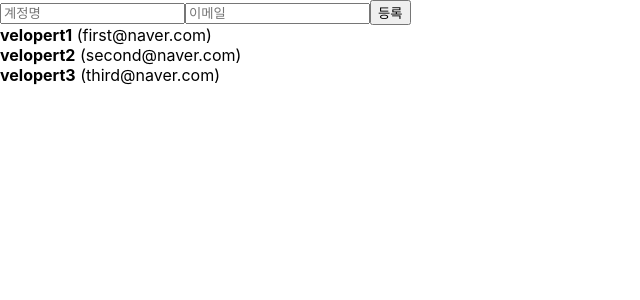
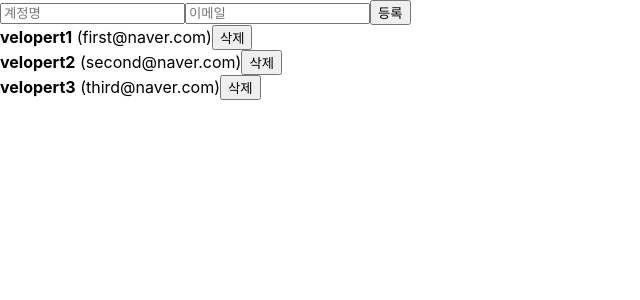
Before and after one commit to Jangyusu/React, a React (Create React App) app in the folder todolist-react/: page / in a window 1280 px wide. Shown: the top 300 px of the page, without its empty margins (0-640 px from the left). Built offline with nearby package versions, Linux system fonts and the light colour scheme.

Commit message:
배열에 항목 제거하기

```diff
--- a/todolist-react/src/App.js
+++ b/todolist-react/src/App.js
@@ -50,6 +50,10 @@ function App() {
     nextId.current += 1;
   };
 
+  const onRemove = (id) => {
+    setUsers(users.filter((user) => user.id !== id));
+  };
+
   return (
     <>
       <CreateUser
@@ -58,7 +62,7 @@ function App() {
         onChange={onChange}
         onCreate={onCreate}
       />
-      <UserList users={users} />
+      <UserList users={users} onRemove={onRemove} />
     </>
   );
 }
--- a/todolist-react/src/UserList.js
+++ b/todolist-react/src/UserList.js
@@ -1,18 +1,21 @@
 import React from 'react';
 
-function User({ user }) {
+function User({ user, onRemove }) {
+  const { username, email, id } = user;
+
   return (
     <div>
-      <b>{user.username}</b> <span>({user.email})</span>
+      <b>{username}</b> <span>({email})</span>
+      <button onClick={() => onRemove(id)}>삭제</button>
     </div>
   );
 }
 
-function UserList({ users }) {
+function UserList({ users, onRemove }) {
   return (
     <div>
       {users.map((user) => (
-        <User user={user} key={user.id} />
+        <User user={user} key={user.id} onRemove={onRemove} />
       ))}
     </div>
   );
```
